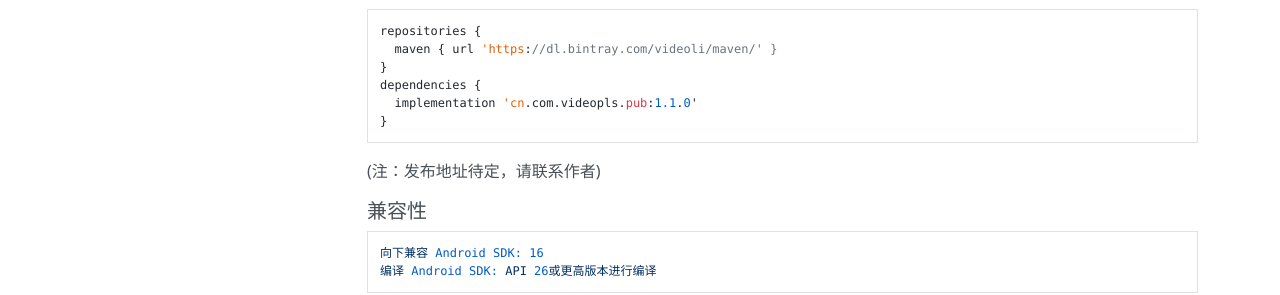
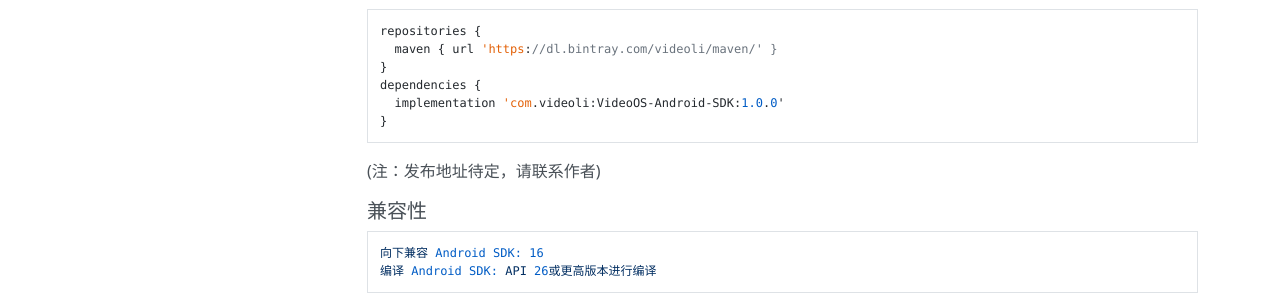
Before and after one commit to VideoOS/VideoOS-Android-SDK, an MkDocs documentation site: the page built from docs/index.md, in a window 1280 px wide and 900 px high. Shown: the part 317-612 px from the top of the window. Built offline with MkDocs 1.6.1, drawn with Linux system fonts in a browser that asks for light colours; nearby versions of some CDN libraries.

Commit message:
Update index.md

````diff
--- a/docs/index.md
+++ b/docs/index.md
@@ -12,7 +12,7 @@ repositories {
   maven { url 'https://dl.bintray.com/videoli/maven/' }
 }
 dependencies {
-  implementation 'cn.com.videopls.pub:1.1.0'
+  implementation 'com.videoli:VideoOS-Android-SDK:1.0.0'
 }
 ```
 (注：发布地址待定，请联系作者)
````
